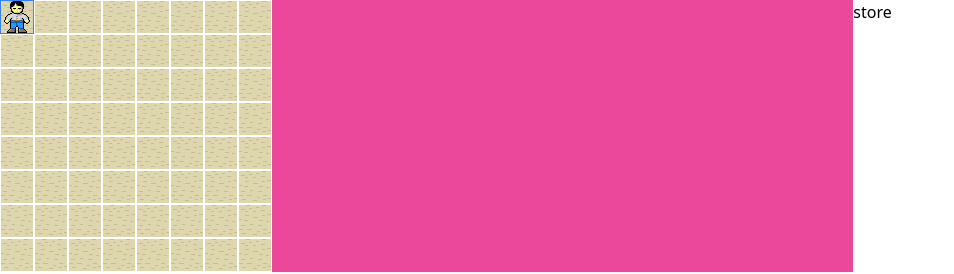
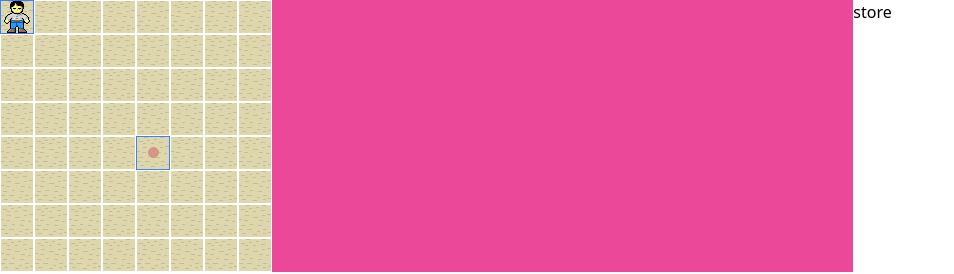
Before and after one commit to linzhengGithub/sokoban-vue, a Vue app: page /#/edit in a window 1280 px wide. Shown: the top 274 px of the page, without its empty margins (0-954 px from the left). Built offline with nearby package versions, Linux system fonts and the light colour scheme.

Commit message:
实现编辑地图添加目标

```diff
--- a/src/components/Edit/EditCargo.vue
+++ b/src/components/Edit/EditCargo.vue
@@ -20,7 +20,6 @@ const { position } = usePosition(props.cargo, STEP_EDIT)
 const { removeCargo } = useEditCargoStore()
 
 function handleDbClick() {
-  console.log(3);
   removeCargo(props.cargo)
 }
 </script>
--- /dev/null
+++ b/src/components/Edit/EditTarget.vue
@@ -0,0 +1,22 @@
+<template>
+  <div class="absolute border border-blue-500" :style="position">
+    <img :src="targetImg" alt="" />
+  </div>
+</template>
+
+<script setup lang="ts">
+import targetImg from '@/assets/target.png'
+import { usePosition, STEP_EDIT } from '@/composables/usePosition'
+
+interface Props {
+  x: number
+  y: number
+}
+
+const props = defineProps<Props>()
+
+const { position } = usePosition({ x: props.x, y: props.y }, STEP_EDIT)
+
+</script>
+
+<style scoped></style>
--- /dev/null
+++ b/src/store/edit/editTarget.ts
@@ -0,0 +1,17 @@
+import { defineStore } from "pinia";
+import { reactive } from "vue";
+
+export interface EditTarget {
+  x: number
+  y: number
+}
+
+export const useEditTargetStore = defineStore('edit-target-store', () => {
+  const targets = reactive<EditTarget[]>([
+    {
+      x: 4,
+      y: 4
+    }
+  ])
+  return { targets }
+});
--- a/src/view/Edit.vue
+++ b/src/view/Edit.vue
@@ -3,6 +3,9 @@
     <div class="flex w-full">
       <div class="w-4/6 bg-pink-500">
         <MapEdit />
+        <template v-for="target in targets">
+          <EditTarget :x="target.x" :y="target.y" />
+        </template>
         <EditPlayer />
         <template v-for="cargo in cargos" :key="cargo.id">
           <EditCargo :cargo="cargo" />
@@ -19,9 +22,12 @@ import MapEdit from '@/components/Edit/MapEdit.vue'
 import EditElementView from '@/components/Edit/EditElementView.vue'
 import EditPlayer from '@/components/Edit/EditPlayer.vue'
 import EditCargo from '@/components/Edit/EditCargo.vue'
+import EditTarget from '@/components/Edit/EditTarget.vue'
 import { useEditCargoStore } from '@/store/edit/editCargo'
+import { useEditTargetStore } from '@/store/edit/editTarget'
 
 const { cargos } = useEditCargoStore()
+const { targets } = useEditTargetStore()
 </script>
 
 <style scoped></style>
```
